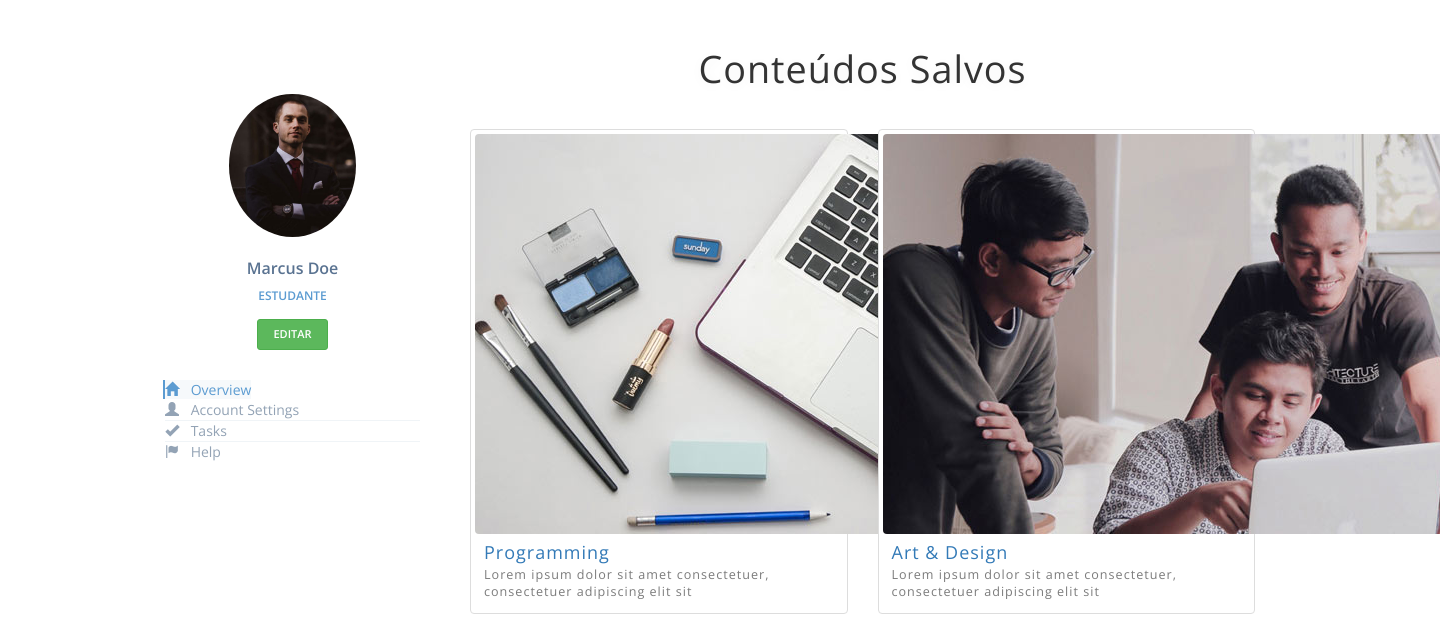
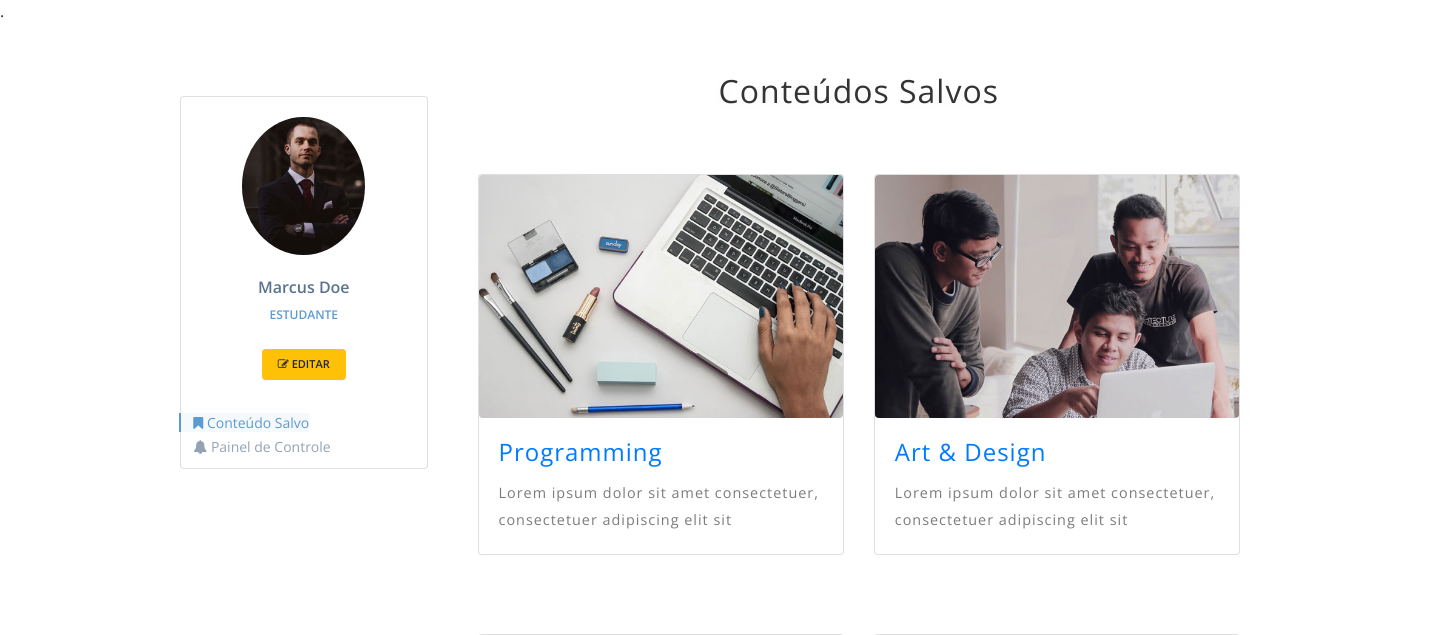
Before and after one commit to doblotoon/craneum, a CodeIgniter app: page /database/index.php/paginausuario/index in a window 1440 px wide; the page is wider, and only the part inside the window is pictured. Shown: the part 321-956 px from the top of that part. Run offline with CodeIgniter, Linux system fonts and the light colour scheme; some libraries are stand-ins or nearby versions.

Commit message:
criada a Página de EditarUsuario

```diff
--- a/application/views/login.php
+++ b/application/views/login.php
@@ -4,9 +4,6 @@ Author URL: http://w3layouts.com
 License: Creative Commons Attribution 3.0 Unported
 License URL: http://creativecommons.org/licenses/by/3.0/
 -->
-
-<!DOCTYPE html>
-<html lang="zxx">
 
 <?php
     require_once('segmentos/header.php');
--- a/application/views/paginaUsuario.php
+++ b/application/views/paginaUsuario.php
@@ -4,9 +4,6 @@ Author URL: http://w3layouts.com
 License: Creative Commons Attribution 3.0 Unported
 License URL: http://creativecommons.org/licenses/by/3.0/
 -->
-
-<!DOCTYPE html>
-<html lang="zxx">
 
 <?php
     require_once('segmentos/header.php');
@@ -35,7 +32,7 @@ License URL: http://creativecommons.org/licenses/by/3.0/
 				<!-- END SIDEBAR USER TITLE -->
 				<!-- SIDEBAR BUTTONS -->
 				<div class="profile-userbuttons">
-					<button type="button" class="btn btn-success btn-sm">Editar</button>
+					<button type="button" class="btn btn-warning btn-sm"><span class="fa fa-edit"></span> Editar</button>
 				</div>
 				<!-- END SIDEBAR BUTTONS -->
 				<!-- SIDEBAR MENU -->
@@ -43,23 +40,13 @@ License URL: http://creativecommons.org/licenses/by/3.0/
 					<ul class="navUser">
 						<li class="active">
 							<a href="#">
-							<i class="glyphicon glyphicon-home"></i>
-							Overview </a>
+                            <span class="fa fa-bookmark espacoIcon"></span>
+							Conteúdo Salvo </a>
 						</li>
 						<li>
 							<a href="#">
-							<i class="glyphicon glyphicon-user"></i>
-							Account Settings </a>
-						</li>
-						<li>
-							<a href="#" target="_blank">
-							<i class="glyphicon glyphicon-ok"></i>
-							Tasks </a>
-						</li>
-						<li>
-							<a href="#">
-							<i class="glyphicon glyphicon-flag"></i>
-							Help </a>
+							<span class="fa fa-bell espacoIcon"></span>
+							Painel de Controle </a>
 						</li>
 					</ul>
 				</div>
@@ -68,7 +55,7 @@ License URL: http://creativecommons.org/licenses/by/3.0/
 		</div>
 		<div class="col-md-9">
         <div class="profile-content">
-            <h4 class="tittle-w3layouts two text-center" id="espacoInferiorLogin">Conteúdos Salvos</h4>
+            <h4 class="tittle-w3layouts two text-center tituloPagUser">Conteúdos Salvos</h4>
             <div id="products" class="row view-group my-lg-5 my-4">
                 <div class="item col-lg-6 mt-3">
                     <div class="thumbnail card">
--- a/application/views/segmentos/header.php
+++ b/application/views/segmentos/header.php
@@ -1,3 +1,6 @@
+<!DOCTYPE html>
+<html lang="pt-br">
+
 <?php
     require_once('head.php');
 ?>
--- a/assets/css/augusto.css
+++ b/assets/css/augusto.css
@@ -140,3 +140,19 @@
   .espacoSuperiorSidebarUser {
       margin-top: 18%;
   }
+
+  .espacoIcon{
+    margin-left: 5%;
+  }
+
+  .tituloPagUser{
+    font-size: 2em !important;
+  }
+
+  .espacoInferiorFotoPerfilEditar{
+    margin-bottom: 2%;
+  }
+
+  .espacoInferiorEditarUsuario{
+    margin-bottom: 5%;
+  }
```
Also changed, not shown: application/controllers/EditarUsuario.php (added, +25 -0 lines), application/views/cadastroUsuario.php (+2 -7 lines), application/views/editarUsuario.php (added, +87 -0 lines).
